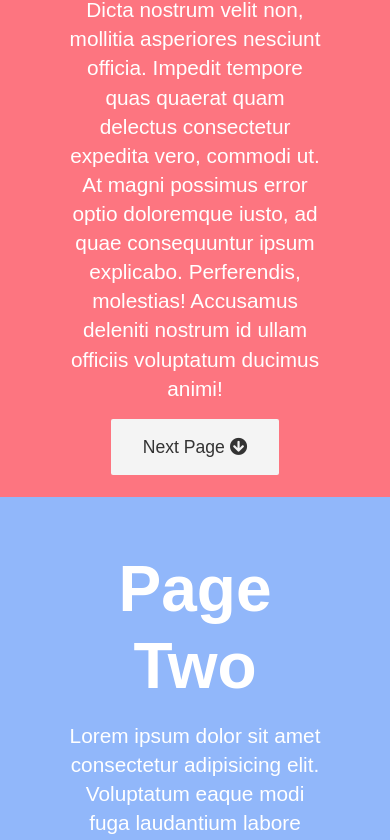
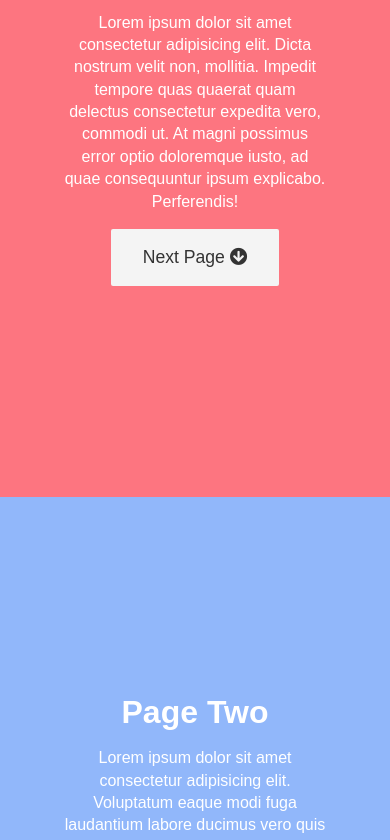
Before and after one commit to mynuld123/presentation-theme, a plain HTML site: page index.html in a window 390 px wide. Shown: the part 347-1187 px from the top of the page. Drawn offline with nearby package versions, Linux system fonts and the light colour scheme.

Commit message:
Work with media query

```diff
--- a/css/style.css
+++ b/css/style.css
@@ -107,3 +107,12 @@ body {
     transform: translateX(0);
   }
 }
+
+@media (max-width: 500px) {
+  .page h1 {
+    font-size: 2rem;
+  }
+  .page p {
+    font-size: 1rem;
+  }
+}
--- a/index.html
+++ b/index.html
@@ -20,11 +20,10 @@
       <h1>Welcome To My Presentation</h1>
       <p>
         Lorem ipsum dolor sit amet consectetur adipisicing elit. Dicta nostrum
-        velit non, mollitia asperiores nesciunt officia. Impedit tempore quas
+        velit non, mollitia. Impedit tempore quas
         quaerat quam delectus consectetur expedita vero, commodi ut. At magni
         possimus error optio doloremque iusto, ad quae consequuntur ipsum
-        explicabo. Perferendis, molestias! Accusamus deleniti nostrum id ullam
-        officiis voluptatum ducimus animi!
+        explicabo. Perferendis!
       </p>
       <div>
         <a href="#page-2" class="btn">Next Page <i class="fas fa-arrow-circle-down"></i>
```
